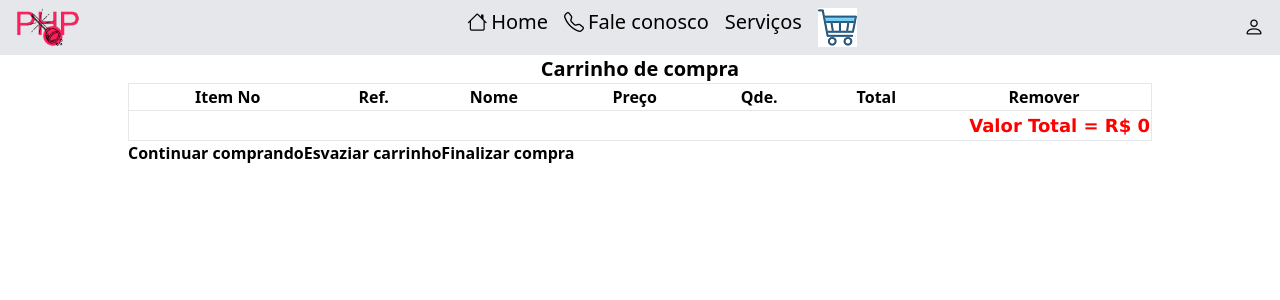
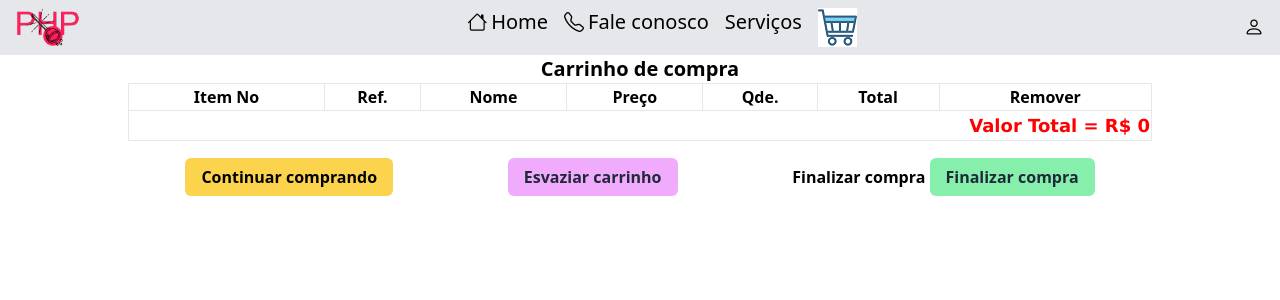
Before and after one commit to PrenholatoChris/dev-web-php, a PHP site: page /views/showCart.php in a window 1280 px wide. Shown: the top 300 px of the page. Run offline with PHP 8.4, Linux system fonts and the light colour scheme; the visitor is signed in with stand-in values (Sample User, id 1); data that the repository does not hold is empty; some libraries are stand-ins or nearby versions.

Commit message:
update carrinho change amount of products

```diff
--- a/src/classes/item.inc.php
+++ b/src/classes/item.inc.php
@@ -29,6 +29,13 @@ class Item{
         $this->setvalorItem();
     }
 
+    public function decreaseQuantidade(){
+        if($this->amount >= 1){
+            $this->amount--;
+            $this->setvalorItem();
+        }
+    }
+
     public function getProduto(){
         return $this->produto;
     }
--- a/src/views/showCart.php
+++ b/src/views/showCart.php
@@ -6,23 +6,23 @@
 <h1 class="text-center font-bold text-xl">Carrinho de compra</h1>
 <?php
      $carrinho = [];
-     if(isset($_REQUEST['status'])){
-            include_once '../views/includes/carrinhoVazio.inc.php';
-     }else{
-            $carrinho = $_SESSION["carrinho"];
+     if(isset($_SESSION["carrinho"])){
+           $carrinho = $_SESSION["carrinho"];
+     }
+
 ?>
 <div class="w-full flex justify-center">
 <div class="container w-[80vw] flex-col flex content-center">
       <table class="table table-ligth table-striped border">
             <thead class="table-danger border">
-                  <tr class="align-middle" style="text-align: center">
-                  <th witdh="10%">Item No</th>
-                  <th>Ref.</th>
-                  <th>Nome</th>
-                  <th>Preço</th>
-                  <th>Qde.</th>
-                  <th>Total</th>
-                  <th>Remover</th>
+                  <tr class="align-middle border" style="text-align: center">
+                  <th class="border" witdh="10%">Item No</th>
+                  <th class="border">Ref.</th>
+                  <th class="border">Nome</th>
+                  <th class="border">Preço</th>
+                  <th class="border">Qde.</th>
+                  <th class="border">Total</th>
+                  <th class="border">Remover</th>
                   </tr>
             </thead>
             <tbody class="table-group-divider">
@@ -33,12 +33,12 @@
 
                   foreach ($carrinho as $item) {
             ?>
-                  <tr class="align-middle" style="text-align: center">
+                  <tr class="align-middle border" style="text-align: center">
                         <td class="border"><?= $count ?></td>
                         <td class="border"><?= $item->getProduto()->id ?></td>
                         <td class="border"><?= $item->getProduto()->name ?></td>
                         <td class="border"><?= $item->getProduto()->price ?></td>
-                        <td class="border"><a href="../controllers/carrinhoController.php?vOpcao=1&id=<?=$item->getProduto()->id?>" class='text-gray-800 bg-red-300 rounded-md px-1 hover:bg-fuchsia-200 hover:text-black text-center'>-</a>
+                        <td class="border"><a href="../controllers/carrinhoController.php?vOpcao=6&id=<?=$item->getProduto()->id?>" class='text-gray-800 bg-red-300 rounded-md px-1 hover:bg-fuchsia-200 hover:text-black text-center'>-</a>
                               <span><?= $item->getQuantidade() ?></span>
                               <a href="../controllers/carrinhoController.php?vOpcao=1&id=<?=$item->getProduto()->id?>" class='text-gray-800 bg-green-300 rounded-md px-1 hover:bg-green-200 hover:text-black text-center self-center'>+</a>
                         </td>
@@ -54,28 +54,27 @@
                   <tr align="right"><td colspan="8"><font face="Verdana" size="4" color="red"><b>Valor Total = R$ <?= $soma ?></b></font></td></tr>
       </table>
       <div class="container text-center">
-            <div class="flex">
+            <div class="flex justify-around mt-6">
                   <div class="col">
-                        <a class="btn btn-warning" role="button" href="../controllers/produtoController.php?vOpcao=3"><b>Continuar comprando</b></a>
+                        <a class="px-4 py-2 bg-amber-300 rounded-md hover:bg-amber-200 hover:text-black" role="button" href="../controllers/produtoController.php?vOpcao=3"><b>Continuar comprando</b></a>
                   </div>
                   <div class="col">
-                        <a class="btn btn-danger" role="button" href="../controllers/carrinhoController.php?vOpcao=3"><b>Esvaziar carrinho</b></a>
+                        <a class="px-4 py-2 text-gray-800 bg-fuchsia-300 rounded-md hover:bg-fuchsia-200 hover:text-black text-center"" role="button" href="../controllers/carrinhoController.php?vOpcao=3"><b>Esvaziar carrinho</b></a>
                   </div>
                   <div class="col">
-                        <!-- <?php
-                              // if(isset($_SESSION['clienteLogado'])){
-                              //       echo "<a class='btn btn-success' role='button' href='" . "./dadosCompra.php" . "'><b>Finalizar compra</b></a>";
-                              // }else{
-                              //       echo "<a class='btn btn-success' role='button' href='" . "./formLogin.php" . "'><b>Finalizar compra</b></a>";
-                              // }
-                        ?> -->
+                        <?php
+                              if(isset($_SESSION['user'])){
+                                    echo "<a class='btn btn-success' role='button' href='" . "./dadosCompra.php" . "'><b>Finalizar compra</b></a>";
+                              }else{
+                                    echo "<a class='btn btn-success' role='button' href='" . "./formLogin.php" . "'><b>Finalizar compra</b></a>";
+                              }
+                        ?>
 
-                        <a class='btn btn-success' role='button' href='../controllers/carrinhoController.php?vOpcao=5&total=<?=$soma?>'><b>Finalizar compra</b></a>
+                        <a class='px-4 py-2 text-gray-800 bg-green-300 rounded-md hover:bg-green-200 hover:text-black text-center"' role='button' href='../controllers/carrinhoController.php?vOpcao=5&total=<?=$soma?>'><b>Finalizar compra</b></a>
                   </div>
             </div>
 </div>
 </div>
 <?php
-     }
      require_once 'includes/footer.php';
 ?>
```
Also changed, not shown: src/controllers/carrinhoController.php (+9 -2 lines), src/controllers/usuarioController.php (+7 -2 lines).
